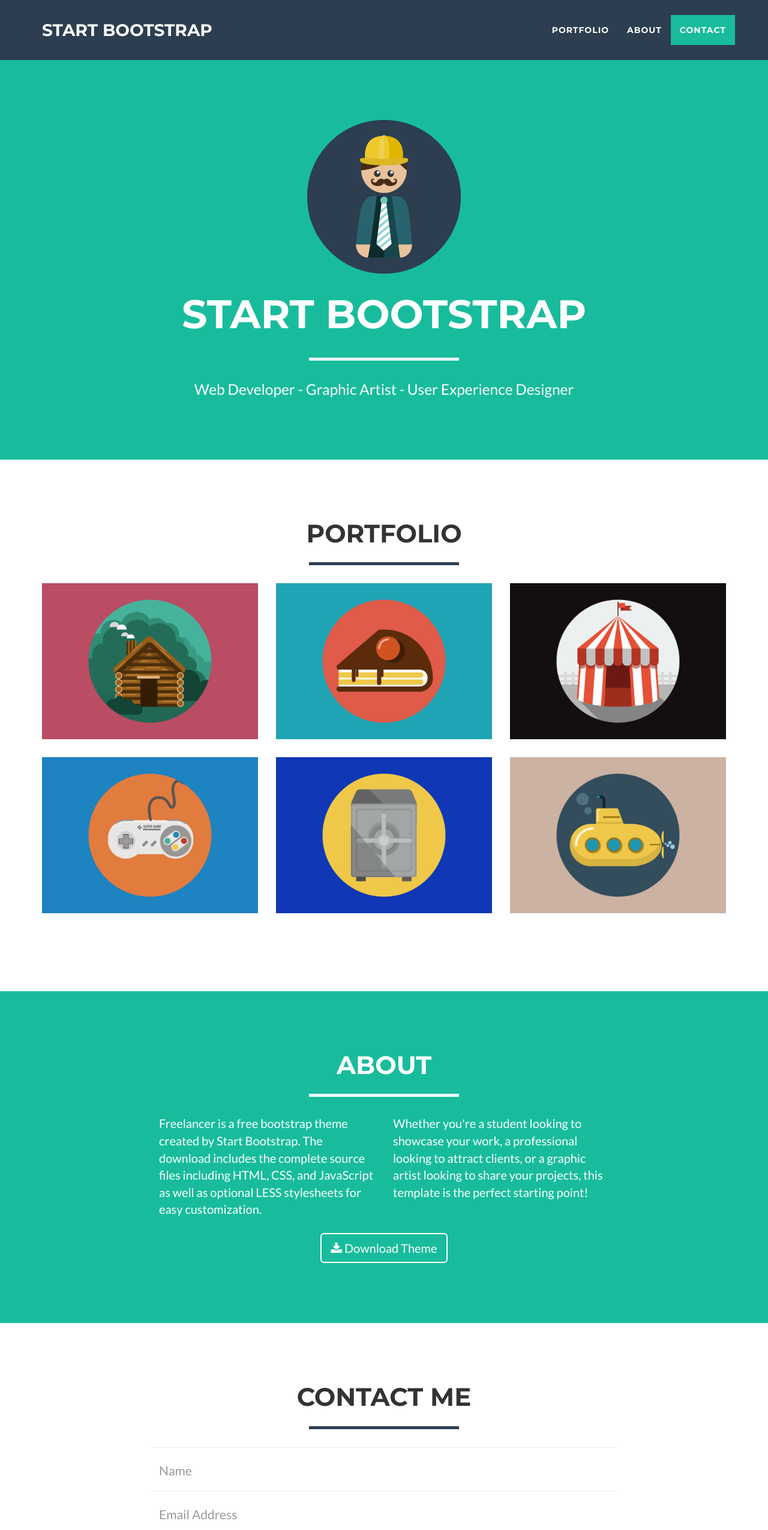
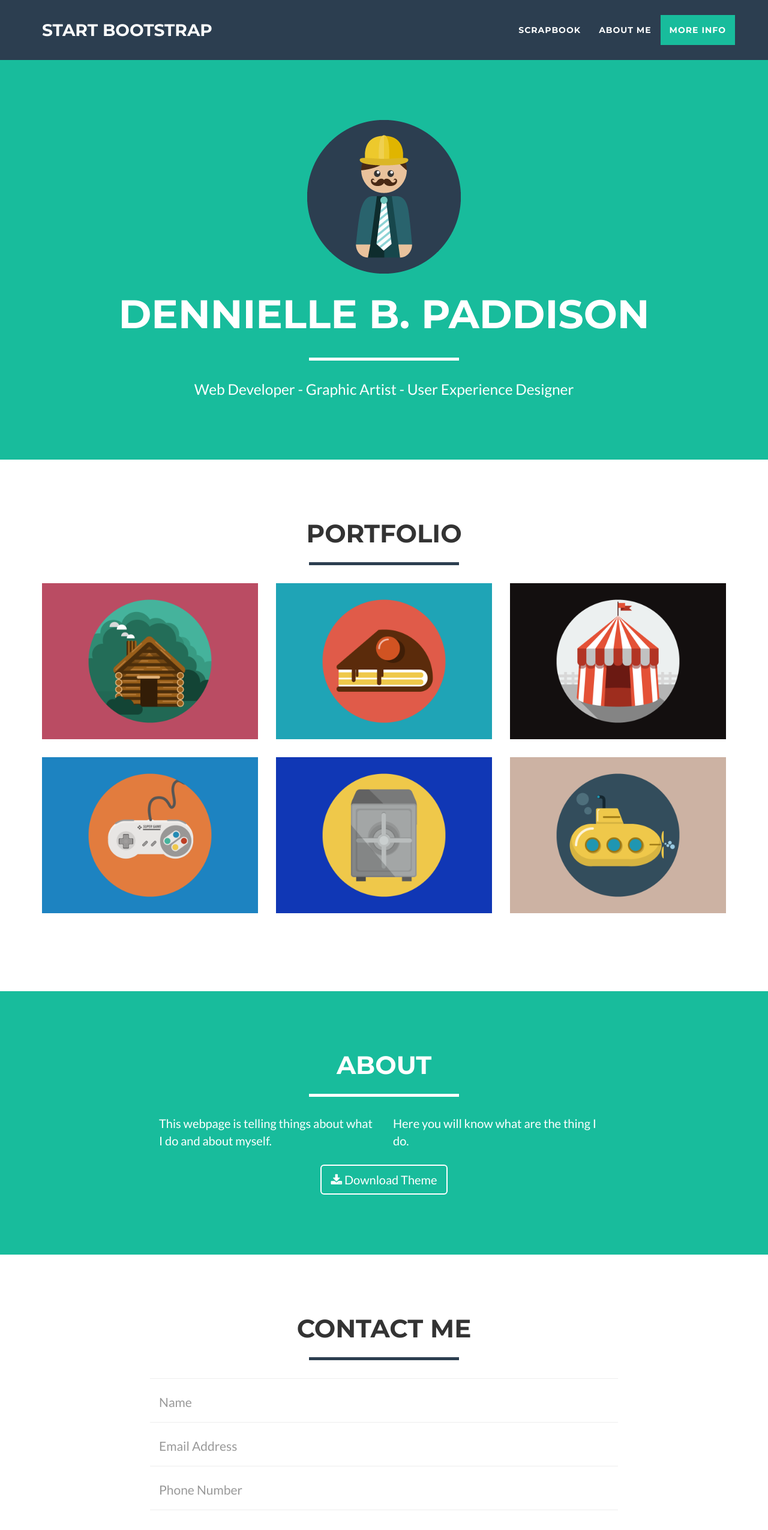
Before and after one commit to Dennielle/.github.io, a website: page index.html in a window 1280 px wide. Shown: the top 2550 px of the page at 60% size. Drawn offline with nearby package versions, Linux system fonts and the light colour scheme.

Commit message:
Add files via upload

```diff
--- a/index.html
+++ b/index.html
@@ -9,7 +9,7 @@
     <meta name="description" content="">
     <meta name="author" content="">
 
-    <title>Freelancer - Start Bootstrap Theme</title>
+    <title>Dennielle B. Paddison</title>
 
     <!-- Bootstrap Core CSS -->
     <link href="vendor/bootstrap/css/bootstrap.min.css" rel="stylesheet">
@@ -51,13 +51,13 @@
                         <a href="#page-top"></a>
                     </li>
                     <li class="page-scroll">
-                        <a href="#portfolio">Portfolio</a>
+                        <a href="#portfolio">Scrapbook</a>
                     </li>
                     <li class="page-scroll">
-                        <a href="#about">About</a>
+                        <a href="#about">About Me</a>
                     </li>
                     <li class="page-scroll">
-                        <a href="#contact">Contact</a>
+                        <a href="#contact">More Info</a>
                     </li>
                 </ul>
             </div>
@@ -73,7 +73,7 @@
                 <div class="col-lg-12">
                     <img class="img-responsive" src="img/profile.png" alt="">
                     <div class="intro-text">
-                        <span class="name">Start Bootstrap</span>
+                        <span class="name">Dennielle B. Paddison</span>
                         <hr class="star-light">
                         <span class="skills">Web Developer - Graphic Artist - User Experience Designer</span>
                     </div>
@@ -167,10 +167,10 @@
             </div>
             <div class="row">
                 <div class="col-lg-4 col-lg-offset-2">
-                    <p>Freelancer is a free bootstrap theme created by Start Bootstrap. The download includes the complete source files including HTML, CSS, and JavaScript as well as optional LESS stylesheets for easy customization.</p>
+                    <p>This webpage is telling things about what I do and about myself.</p>
                 </div>
                 <div class="col-lg-4">
-                    <p>Whether you're a student looking to showcase your work, a professional looking to attract clients, or a graphic artist looking to share your projects, this template is the perfect starting point!</p>
+                    <p>Here you will know what are the thing I do.</p>
                 </div>
                 <div class="col-lg-8 col-lg-offset-2 text-center">
                     <a href="#" class="btn btn-lg btn-outline">
@@ -267,7 +267,7 @@
                         </ul>
                     </div>
                     <div class="footer-col col-md-4">
-                        <h3>About Freelancer</h3>
+                        <h3>About Myself</h3>
                         <p>Freelance is a free to use, open source Bootstrap theme created by <a href="http://startbootstrap.com">Start Bootstrap</a>.</p>
                     </div>
                 </div>
```
